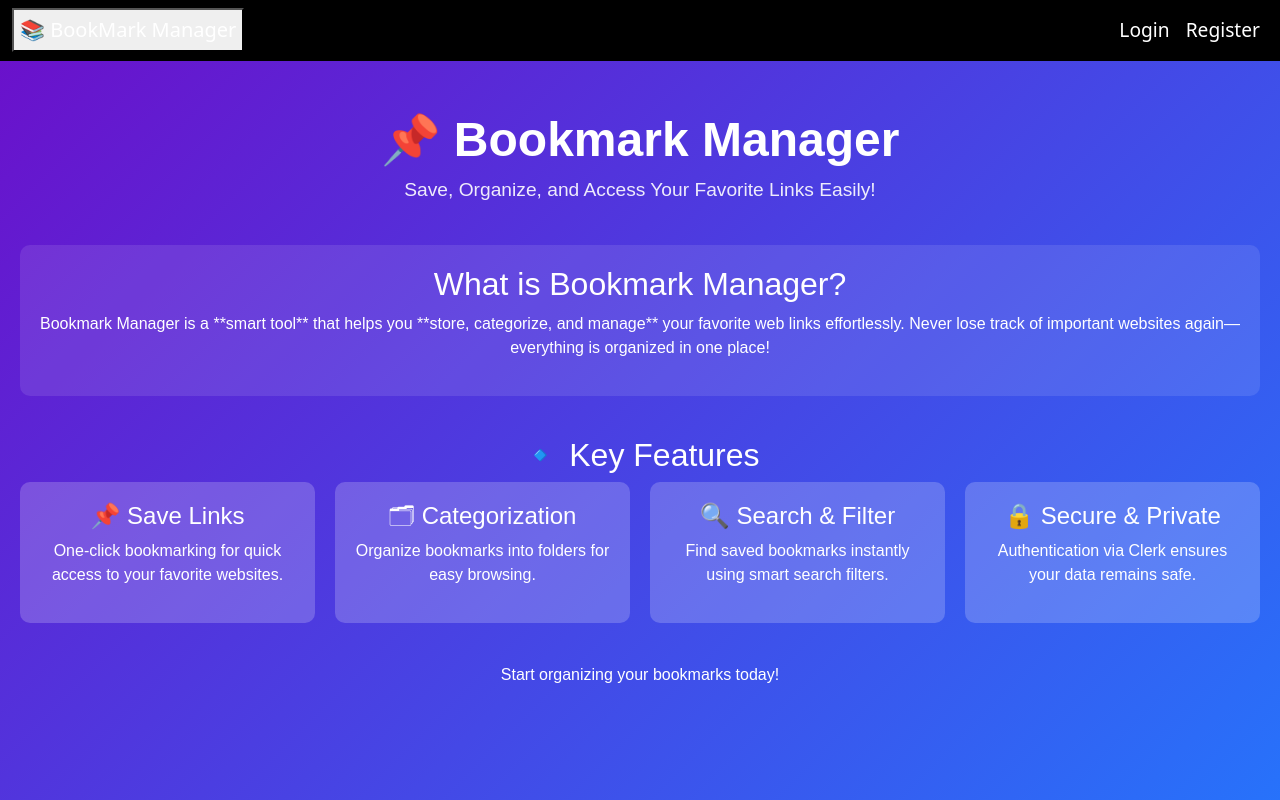
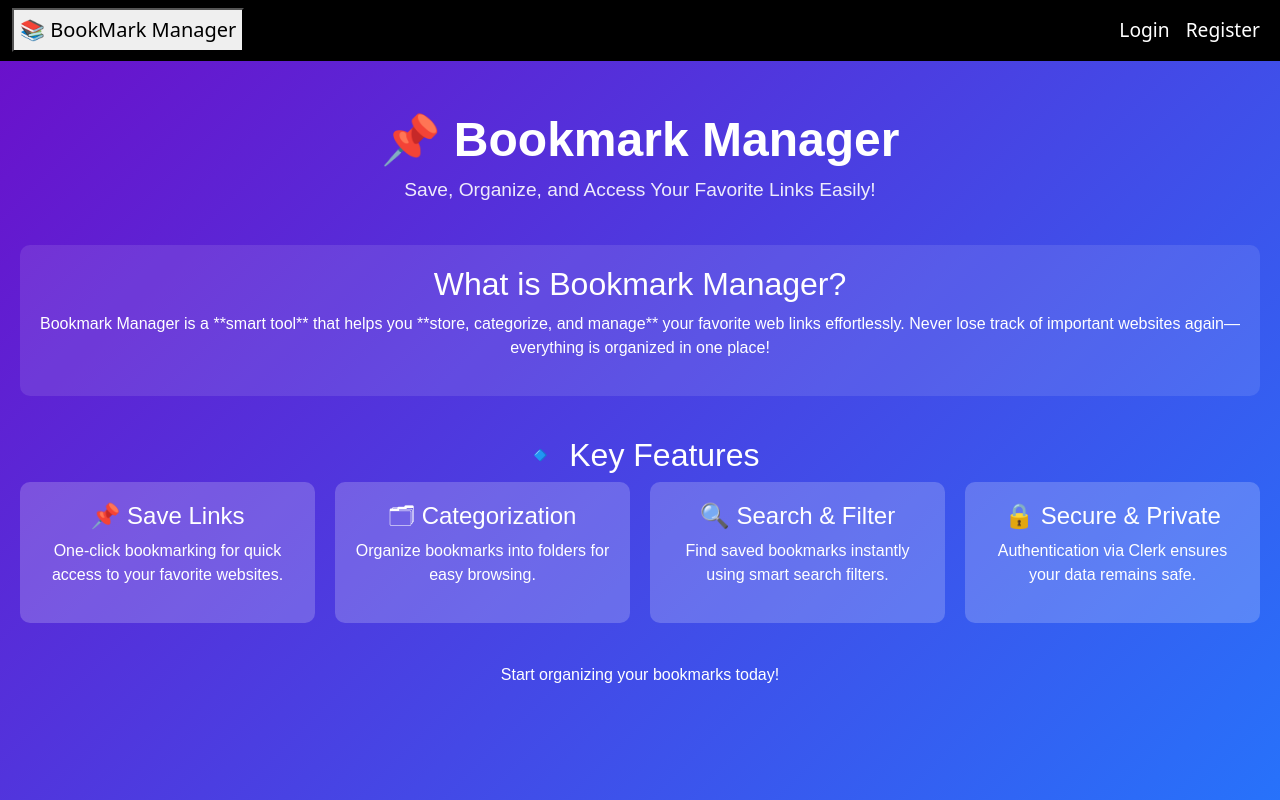
Before and after one commit to rama3na/bookmark-frontend, a React (Create React App) app: page / in a window 1280 px wide. Shown: the top 800 px of the page. Built offline with nearby package versions, Linux system fonts and the light colour scheme.

Commit message:
Initial commit

```diff
--- a/src/components/userinfo/Navbar.js
+++ b/src/components/userinfo/Navbar.js
@@ -24,7 +24,7 @@ function Navbar() {
   return (
     <nav className='navbar navbar-expand-lg navbar-dark bg-black'>
       <div className="container-fluid">
-        <button className="navbar-brand text-bold  " type="button" onClick={goHome}>
+        <button className="navbar-brand text-bold text-black " type="button" onClick={goHome}>
           📚 BookMark Manager
         </button>
 
```
